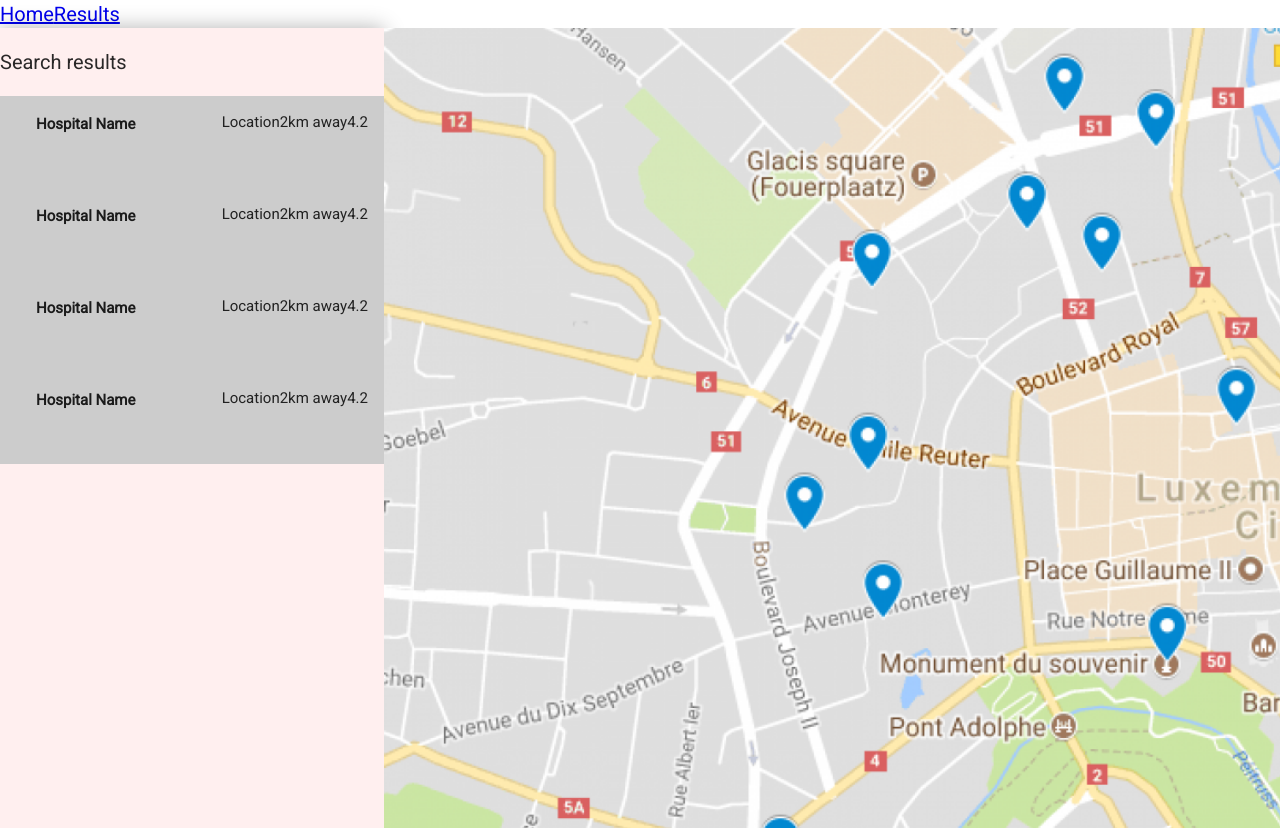
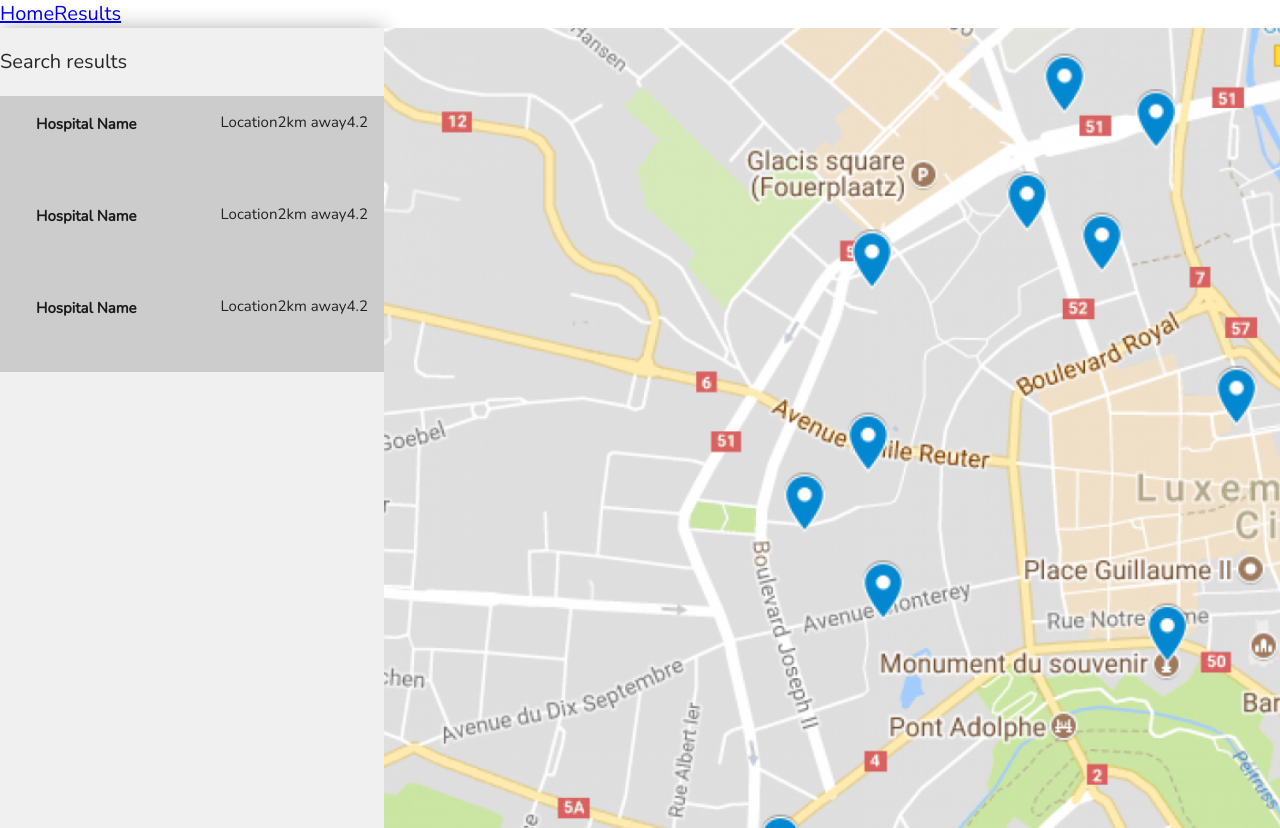
Before and after one commit to MWS-3/care-central-web, a React (Create React App) app in the folder client/: page /results in a window 1280 px wide. Built offline with nearby package versions, Linux system fonts and the light colour scheme.

Commit message:
Module name fix

```diff
--- a/client/public/index.html
+++ b/client/public/index.html
@@ -4,7 +4,7 @@
 <head>
   <meta charset="utf-8">
   <link rel="shortcut icon" href="%PUBLIC_URL%/favicon.ico">
-  <link href="https://fonts.googleapis.com/css?family=Roboto" rel="stylesheet">
+  <link href="https://fonts.googleapis.com/css?family=Nunito" rel="stylesheet">
   <meta name="viewport" content="width=device-width, initial-scale=1, shrink-to-fit=no">
   <meta name="theme-color" content="#000000">
   <!--
--- a/client/src/App.css
+++ b/client/src/App.css
@@ -32,7 +32,7 @@
 }
 
 body {
-  font-family: "Roboto", Arial, sans-serif;
+  font-family: "Nunito", sans-serif;
   letter-spacing: 0;
   font-weight: 400;
   font-style: normal;
--- a/client/src/components/Results.css
+++ b/client/src/components/Results.css
@@ -14,7 +14,7 @@
 }
 
 .search-results-tab {
-  background-color: #ffefef;
+  background-color: #f0f0f0;
   box-shadow: 0 0 20px rgba(0, 0, 0, 0.3);
   flex-basis: 30%;
   height: 100vh;
--- a/client/src/components/Results.js
+++ b/client/src/components/Results.js
@@ -11,7 +11,6 @@
         <Result />
         <Result />
         <Result />
-        <Result />
       </div>
       <div className="search-map-tab">
       <Map />
```
